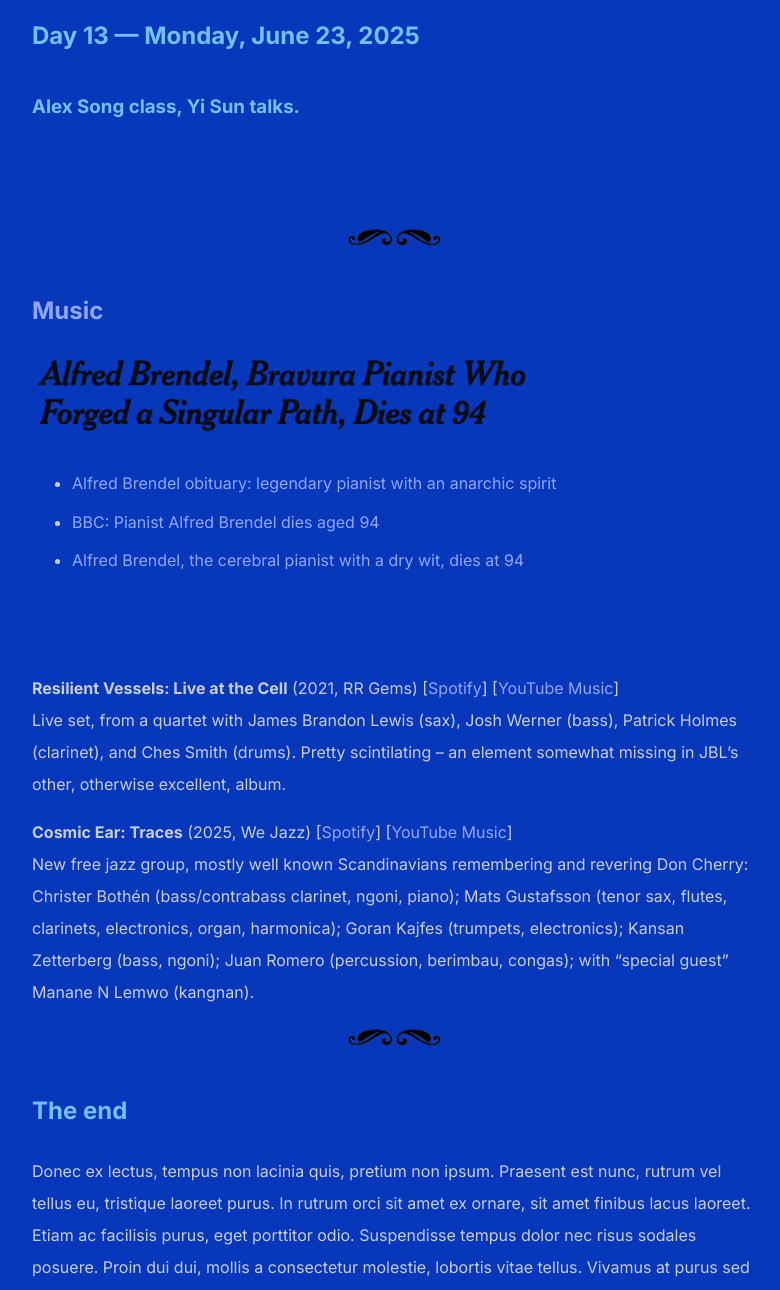
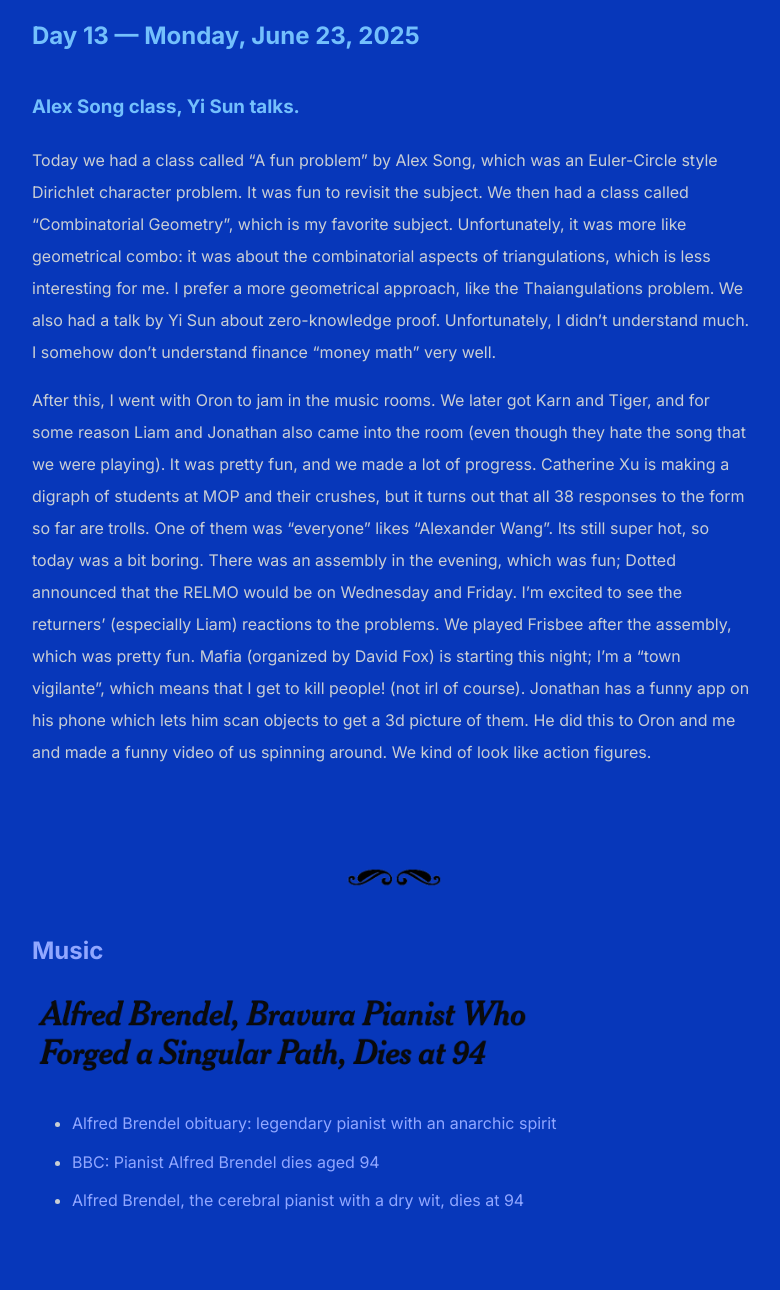
Before and after one commit to shihankanungo/shihankanungo.github.io, a Jekyll site: the page built from mop.md, in a window 1280 px wide and 1400 px high, scrolled down 17508 px, cut to the strip 110-1400 px from the top of the window. Shown: the whole strip, without its empty margins (248-1028 px from the left). Built offline with Jekyll 4.4.1, drawn with Linux system fonts in a browser that asks for light colours.

Commit message:
Update mop.md

```diff
--- a/mop.md
+++ b/mop.md
@@ -223,6 +223,10 @@
 
 ### Alex Song class, Yi Sun talks.
 
+Today we had a class called “A fun problem” by Alex Song, which was an Euler-Circle style Dirichlet character problem. It was fun to revisit the subject. We then had a class called “Combinatorial Geometry”, which is my favorite subject. Unfortunately, it was more like geometrical combo: it was about the combinatorial aspects of triangulations, which is less interesting for me. I prefer a more geometrical approach, like the Thaiangulations problem. We also had a talk by Yi Sun about zero-knowledge proof. Unfortunately, I didn’t understand much. I somehow don’t understand finance “money math” very well.
+
+After this, I went with Oron to jam in the music rooms. We later got Karn and Tiger, and for some reason Liam and Jonathan also came into the room (even though they hate the song that we were playing). It was pretty fun, and we made a lot of progress. Catherine Xu is making a digraph of students at MOP and their crushes, but it turns out that all 38 responses to the form so far are trolls. One of them was “everyone” likes “Alexander Wang”.  Its still super hot, so today was a bit boring. There was an assembly in the evening, which was fun; Dotted announced that the RELMO would be on Wednesday and Friday. I’m excited to see the returners’ (especially Liam) reactions to the problems. We played Frisbee after the assembly, which was pretty fun. Mafia (organized by David Fox) is starting this night; I’m a “town vigilante”, which means that I get to kill people! (not irl of course). Jonathan has a funny app on his phone which lets him scan objects to get a 3d picture of them. He did this to Oron and me and made a funny video of us spinning around. We kind of look like action figures.
+
 
 <br><br>
 
```
